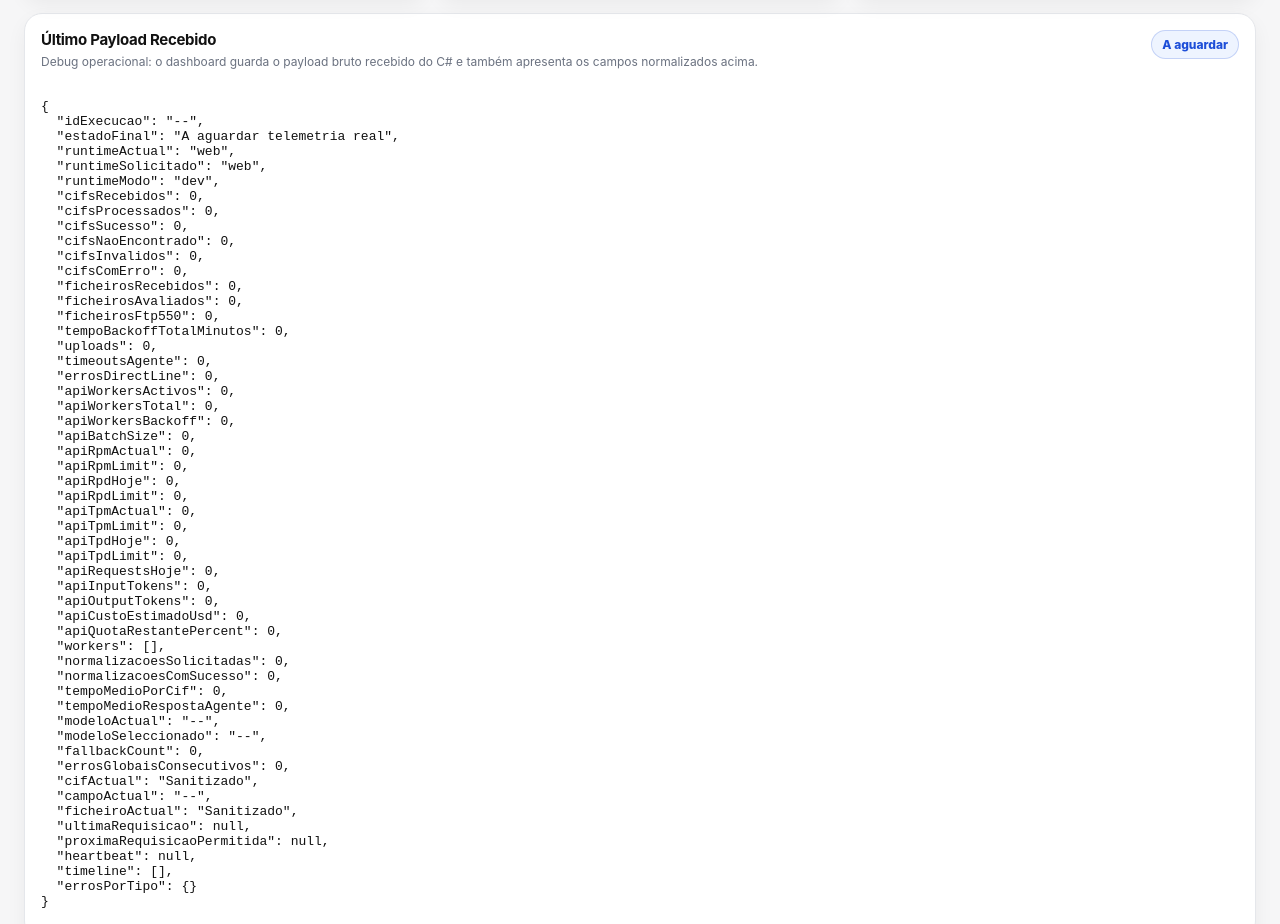
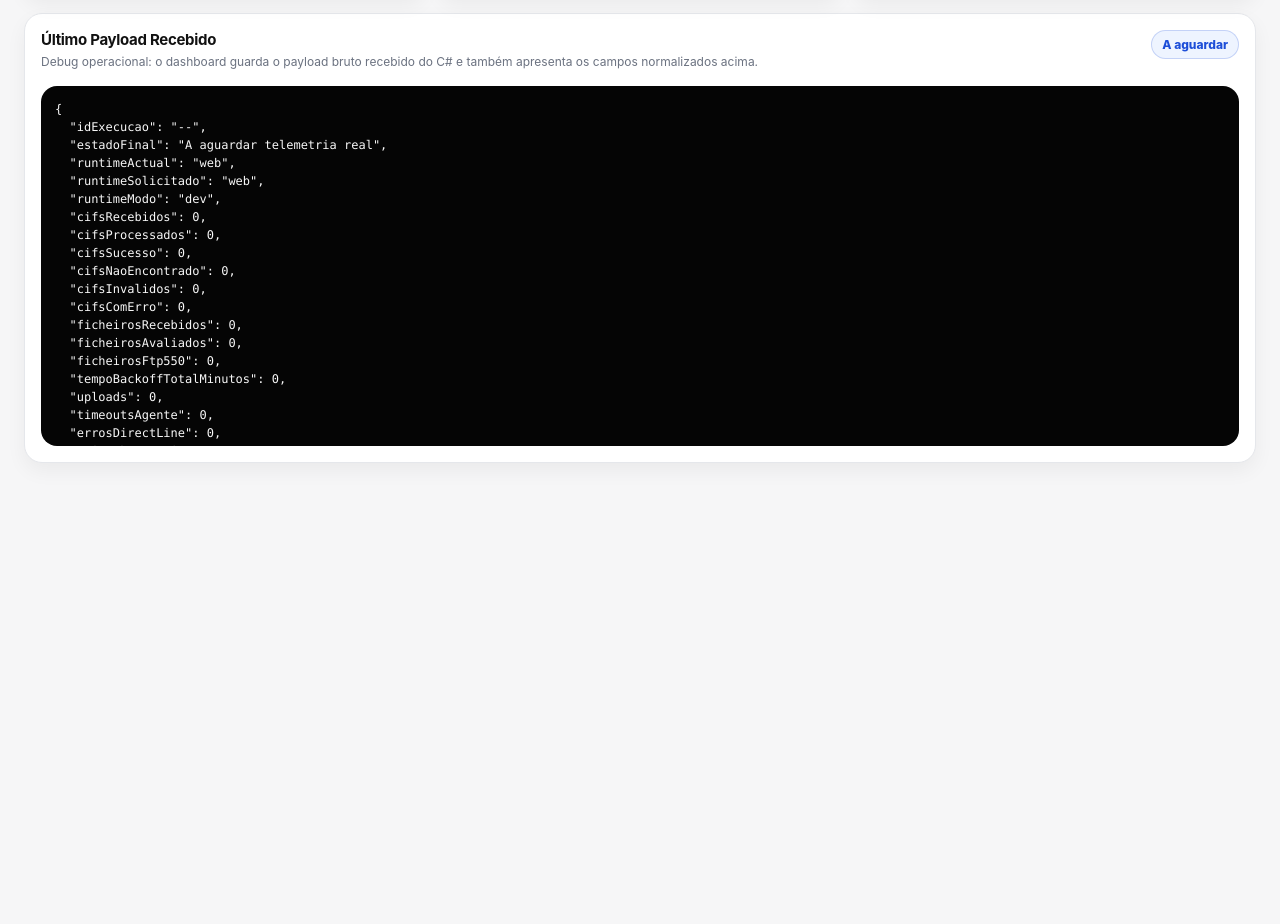
Before and after one commit to armeniohouane/external-telemetry-dashboard, a website: page public/index.html in a window 1280 px wide. Shown: the part 1930-2854 px from the top of the page. After the commit the page ends 2417 px from the top, so only its background shows below. Drawn offline with nearby package versions, Linux system fonts and the light colour scheme; no server answers.

Commit message:
Update style.css

```diff
--- a/public/style.css
+++ b/public/style.css
@@ -151,3 +151,5 @@
     .log-INF { color: #c9ffd8; }
     @media (max-width: 1180px) { .header-inner { grid-template-columns: 1fr; align-items: start; } .nav { justify-content: flex-start; } .header-actions { justify-content: flex-start; } .cols-6, .cols-5, .cols-4 { grid-template-columns: repeat(2, minmax(0, 1fr)); } .charts-grid { grid-template-columns: 1fr; } .command-grid { grid-template-columns: repeat(2, minmax(0, 1fr)); } .progress-meta, .current-processing { grid-template-columns: repeat(2, minmax(0, 1fr)); } }
     @media (max-width: 720px) { .main { padding: 16px; } .header-inner { padding: 14px 16px; } .hero { grid-template-columns: 1fr; } .cols-6, .cols-5, .cols-4, .cols-3, .cols-2, .comparison-box, .command-grid, .progress-meta, .current-processing { grid-template-columns: 1fr; } .hero h2 { font-size: 25px; } .progress-top { grid-template-columns: 1fr; } }
+
+.raw-preview { margin: 0; max-height: 360px; overflow: auto; white-space: pre-wrap; overflow-wrap: anywhere; background: #050505; color: #f8f8f8; border-radius: 16px; padding: 14px; font-family: var(--mono); font-size: 12px; line-height: 1.5; }
```
